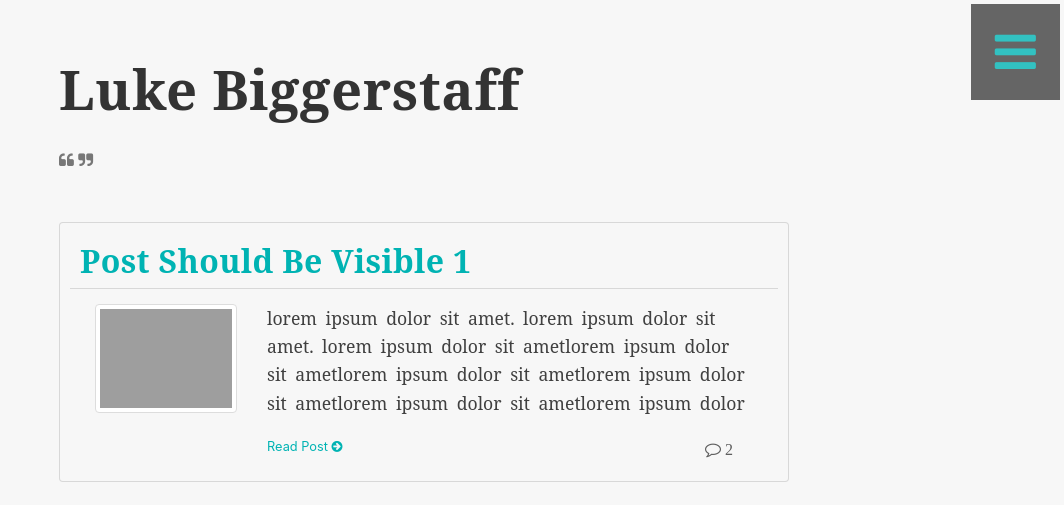
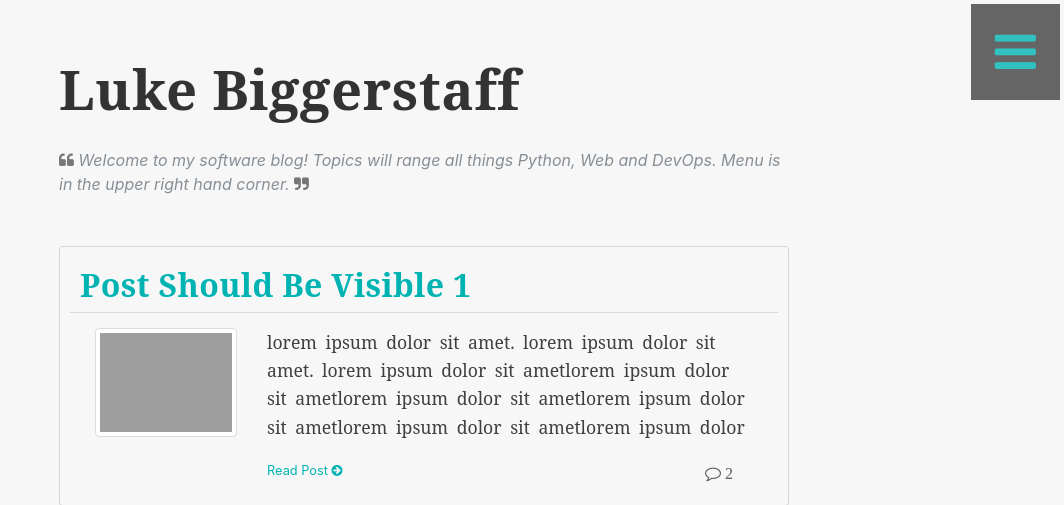
Before and after one commit to lukebiggerstaff/YADBlog, a Django app: page / in a window 1280 px wide. Shown: the top 505 px of the page, without its empty margins (216-1280 px from the left). Run offline with Django 3.2, Linux system fonts and the light colour scheme; data comes from the database, SQL or seed files in the repository; parts of the project's set-up code (start-up, migrations or seed data) failed here and were passed over; some libraries are stand-ins or nearby versions; grey boxes are pictures that could not be loaded.

Commit message:
updated introduction to site on homepage

```diff
--- a/yadblog/blog/templates/blog/base.html
+++ b/yadblog/blog/templates/blog/base.html
@@ -4,6 +4,7 @@
   <head>
     <meta charset="utf-8" />
     <meta name="viewport" content="width=device-width" />
+    <meta name="description" content="A simple software blog by a former salesman turned developer" />
     <link rel="stylesheet" href="{% static 'css/bootstrap.css' %}" type="text/css" media="screen" title="no title" charset="utf-8">
     <link rel="stylesheet" href="{% static 'css/font-awesome.min.css' %}" type="text/css" media="screen" title="no title" charset="utf-8">
     <link rel="stylesheet" href="{% static 'css/style.css' %}" type="text/css" media="screen" title="no title" charset="utf-8">
--- a/yadblog/blog/templates/blog/post_list.html
+++ b/yadblog/blog/templates/blog/post_list.html
@@ -13,7 +13,7 @@
     <div class="col-md-10 col-lg-8 m-auto">
       <h1 class="heading main-heading">Luke Biggerstaff</h1>
       <i class="fa fa-quote-left quote"></i>
-      <cite class="text-muted"></cite>
+      <cite class="text-muted">Welcome to my software blog! Topics will range all things Python, Web and DevOps. Menu is in the upper right hand corner.</cite>
       <i class="fa fa-quote-right quote"></i>
       {% for post in posts %}
 
```
